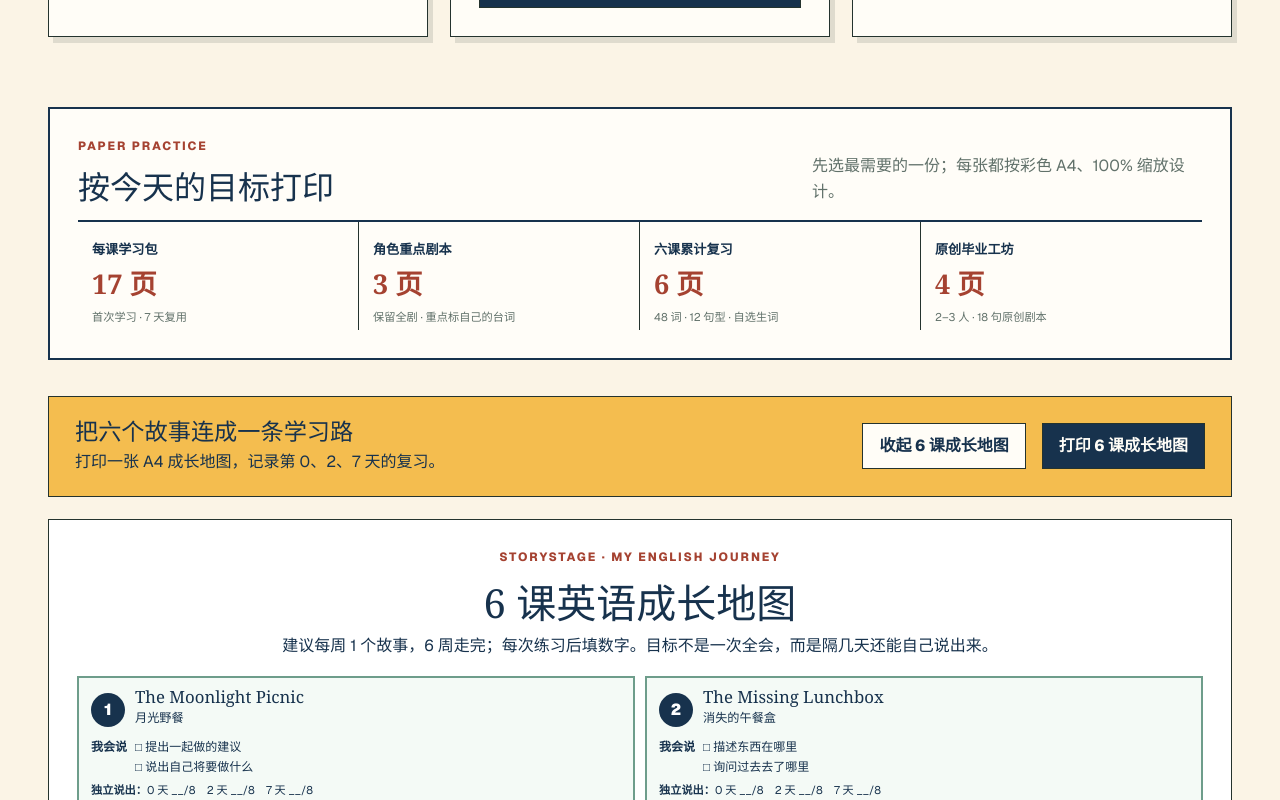
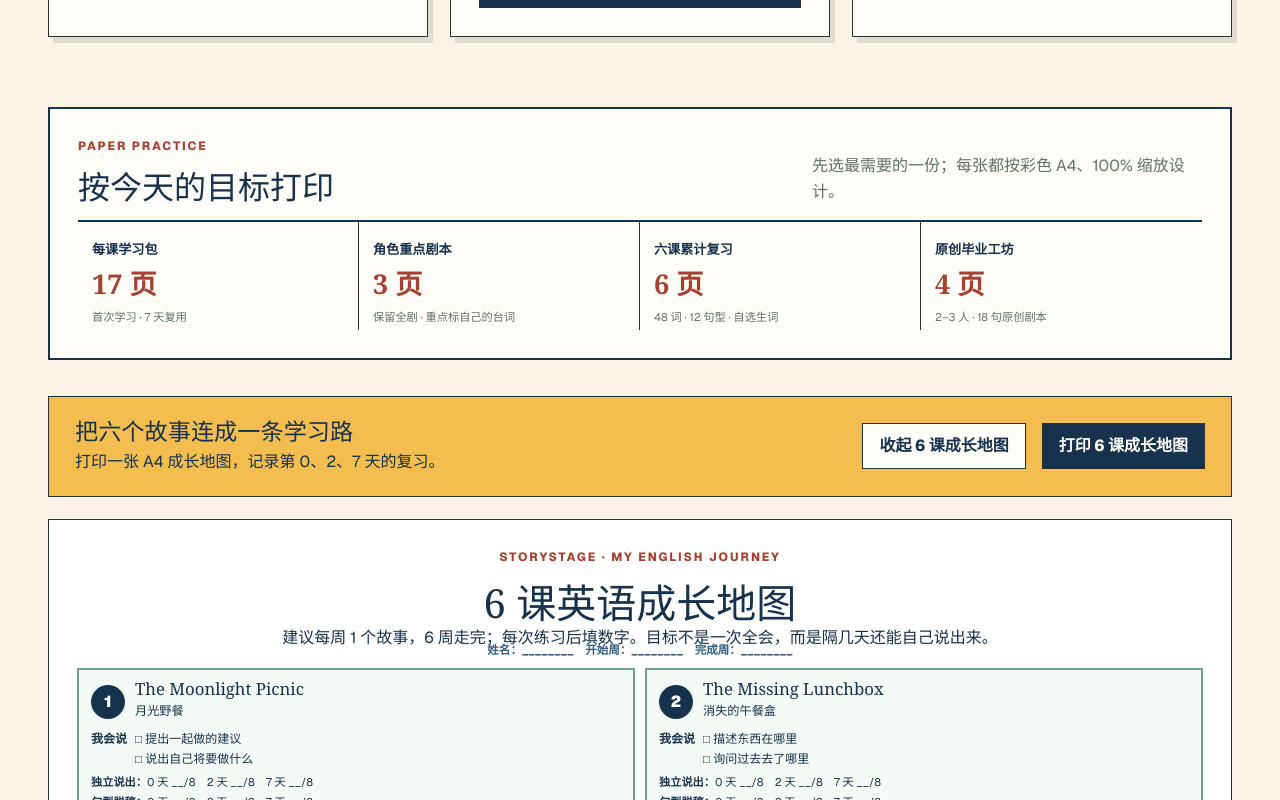
Before and after one commit to oldshipmaster/english-study, a Next.js app: page / in a window 1280 px wide. Both pictures are taken after a click on the button "打开 6 课成长地图". Shown: the part 1676-2476 px from the top of the page. Built offline with nearby package versions, Linux system fonts and the light colour scheme.

Commit message:
feat: add ownership fields to six-week journey

```diff
--- a/app/components/JourneyPrint.tsx
+++ b/app/components/JourneyPrint.tsx
@@ -3,7 +3,7 @@ import type { Story } from "../types";
 export function JourneyPrint({ stories }: { stories: Story[] }) {
   return (
     <section className="journey-print" role="region" aria-label="6 课英语成长地图">
-      <header><p className="eyebrow">StoryStage · My English Journey</p><h1>6 课英语成长地图</h1><p>建议每周 1 个故事，6 周走完；每次练习后填数字。目标不是一次全会，而是隔几天还能自己说出来。</p></header>
+      <header><p className="eyebrow">StoryStage · My English Journey</p><h1>6 课英语成长地图</h1><p>建议每周 1 个故事，6 周走完；每次练习后填数字。目标不是一次全会，而是隔几天还能自己说出来。</p><div className="journey-owner">姓名：________　开始周：________　完成周：________</div></header>
       <div className="journey-grid">{stories.map((story, index) => <article className="journey-story" key={story.id}><div className="journey-story-heading"><span>{index + 1}</span><div><h2>{story.title}</h2><p>{story.chineseTitle}</p></div></div><div className="journey-goals"><strong>我会说</strong>{story.learningPack.patterns.map((pattern) => <span key={pattern.title}>□ {pattern.title}</span>)}</div><p className="journey-score"><strong>独立说出：</strong>0 天 __/8　2 天 __/8　7 天 __/8</p><p className="journey-score"><strong>句型脱稿：</strong>0 天 __/2　2 天 __/2　7 天 __/2</p><p className="journey-personal-words"><strong>主动收词：</strong>本周 __ 个　第 7 天独立 __ 个</p><div className="journey-dates"><span>第 0 天：____</span><span>第 2 天：____</span><span>第 7 天：____</span></div><p>我最喜欢的台词：________________________________</p></article>)}</div>
       <footer><strong>六课完成庆祝：</strong>我能选一个故事，不看中文提示演给家人看。　日期：________　家长签名：____________<span>下一站：家庭原创剧本工坊 · 用 8 个词和 2 个句型写自己的 18 句故事。</span></footer>
     </section>
--- a/app/globals.css
+++ b/app/globals.css
@@ -52,6 +52,7 @@ p { line-height: 1.6; }
 .word-carryover { margin: 10px 0; border: 2px solid #e39554; background: #fff6e9; padding: 8px 10px; font-size: .74rem; }
 .pack-owner { position: absolute; top: 0; right: 0; display: grid; gap: 2px; text-align: right; font-size: .72rem; font-weight: 800; }.pack-owner span { color: #315f83; font-size: .66rem; }
 .journey-print > footer { margin-top: 12px; border: 2px solid #e39554; background: #fff6e9; padding: 8px 10px; text-align: center; }.journey-print > footer span { display: block; margin-top: 3px; font-size: .72rem; font-weight: 700; }
+.journey-owner { margin: -9px 0 10px; color: #315f83; font-size: .72rem; font-weight: 800; }
 .word-bank-launch { margin-top: 14px; background: var(--mint); }
 .paper-print-guide { margin-top: 70px; border: 2px solid var(--ink); background: #fffdf8; padding: 28px; }.paper-guide-intro { display: flex; align-items: end; justify-content: space-between; gap: 18px; border-bottom: 2px solid var(--ink); padding-bottom: 16px; }.paper-guide-intro h2 { font-size: 2rem; }.paper-guide-intro > p { max-width: 390px; margin: 0; color: var(--muted-ink); }.paper-guide-options { display: grid; grid-template-columns: repeat(4, 1fr); }.paper-guide-options article { display: grid; gap: 4px; border-right: 1px solid var(--line); padding: 18px 14px 4px; }.paper-guide-options article:last-child { border-right: 0; }.paper-guide-options strong { font-size: .82rem; }.paper-guide-options b { color: #a54231; font-family: Georgia, serif; font-size: 1.7rem; }.paper-guide-options span { color: var(--muted-ink); font-size: .7rem; line-height: 1.5; }
 .creator-launch { margin-top: 14px; background: #e7d9f5; }
```
Also changed, not shown: 1 other file (tests, documents, lock files or other folders).
